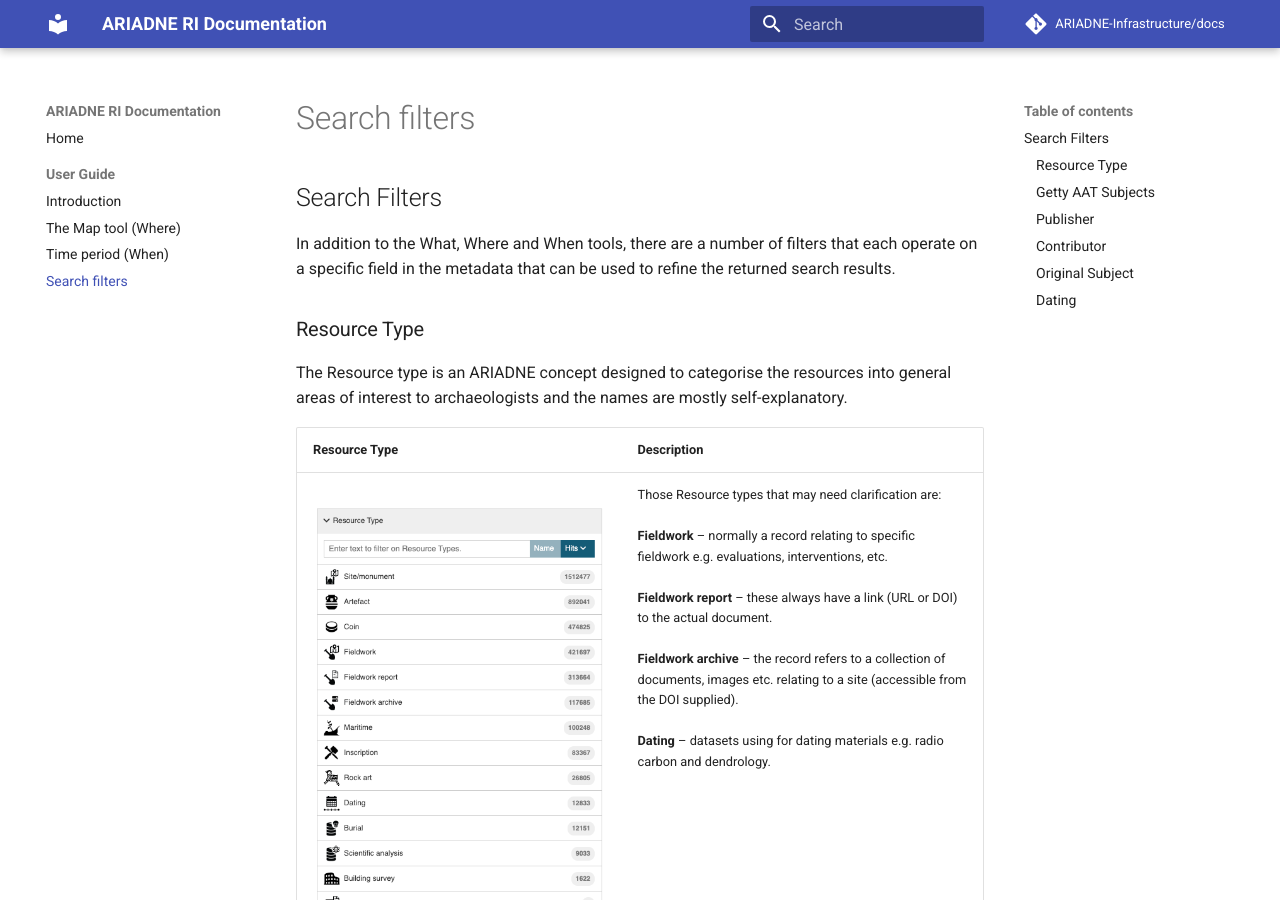
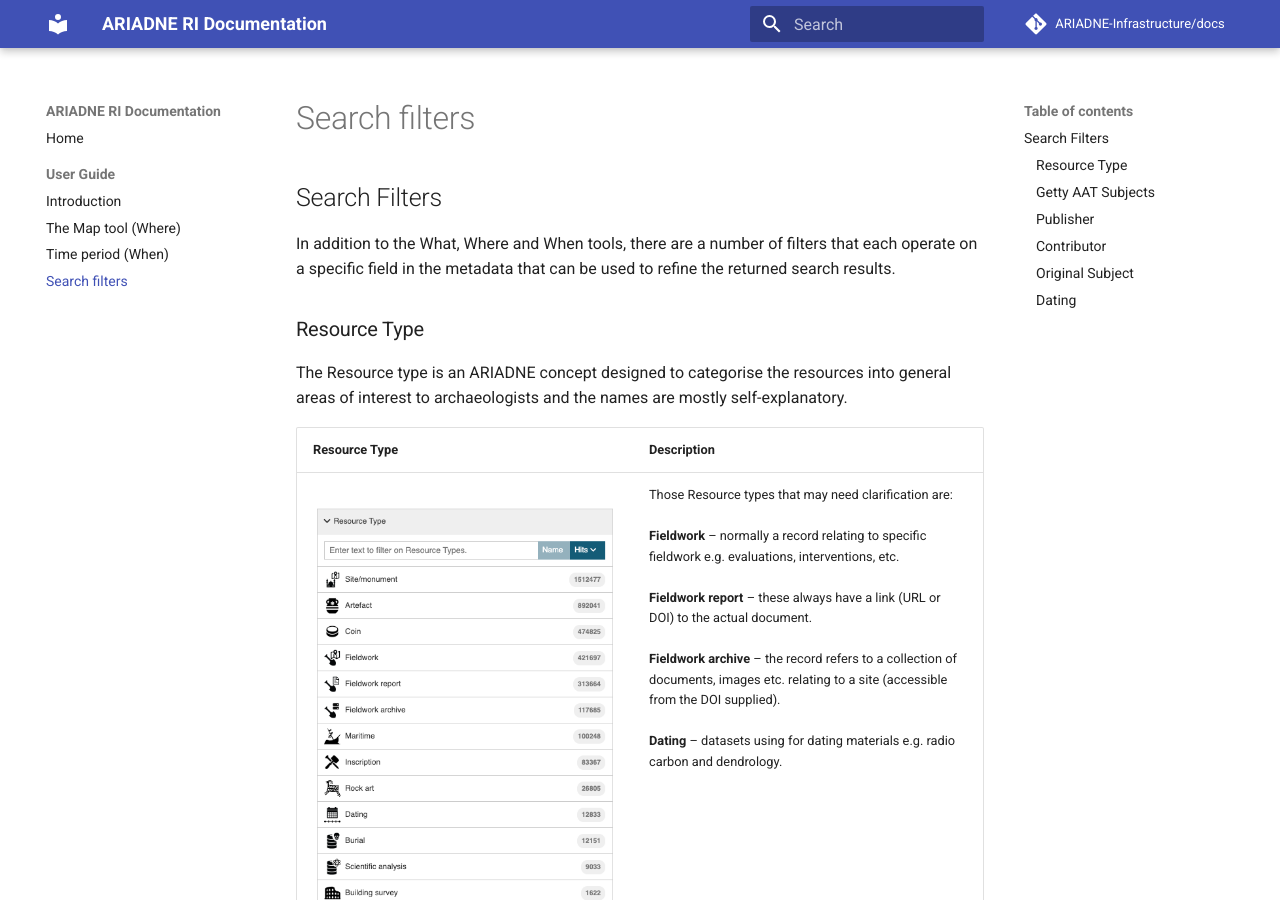
Before and after one commit to uoy-ads/hsds-data-catalogue-docs, an MkDocs documentation site: the page built from docs/Portal_User_Guide/Section-4_Search_Filters.md, in a window 1280 px wide and 900 px high. Built offline with MkDocs 1.6.1 and Material for MkDocs 9.7.7, drawn with Linux system fonts in a browser that asks for light colours; comment, search, counter and statistics services are not loaded.

Commit message:
Update Section-4_Search_Filters.md

```diff
--- a/docs/Portal_User_Guide/Section-4_Search_Filters.md
+++ b/docs/Portal_User_Guide/Section-4_Search_Filters.md
@@ -8,7 +8,7 @@
 
 | Resource Type | Description |
 | ----------- | ----------- |
-| &nbsp;&nbsp;&nbsp;&nbsp;&nbsp;&nbsp;&nbsp;&nbsp;&nbsp;&nbsp;&nbsp;&nbsp;&nbsp;&nbsp;&nbsp;&nbsp;&nbsp;&nbsp;&nbsp;&nbsp;&nbsp;&nbsp;&nbsp;&nbsp;&nbsp;&nbsp;&nbsp;&nbsp;&nbsp;&nbsp;&nbsp;&nbsp;&nbsp;&nbsp;&nbsp;&nbsp;&nbsp;&nbsp;&nbsp;&nbsp;&nbsp;&nbsp;&nbsp;&nbsp;&nbsp;&nbsp;&nbsp;&nbsp;&nbsp;&nbsp;&nbsp;&nbsp;&nbsp;&nbsp;&nbsp;&nbsp;&nbsp;&nbsp;&nbsp;<Br>![image](../assets/21-Resource-types.png) | Those Resource types that may need clarification are: <Br><Br>**Fieldwork** – normally a record relating to specific fieldwork e.g. evaluations, interventions, etc. <Br><Br>**Fieldwork report** – these always have a link (URL or DOI) to the actual document.<Br><Br>**Fieldwork archive** – the record refers to a collection of documents, images etc. relating to a site (accessible from the DOI supplied).<Br><Br>**Dating** – datasets using for dating materials e.g. radio carbon and dendrology. |
+| &nbsp;&nbsp;&nbsp;&nbsp;&nbsp;&nbsp;&nbsp;&nbsp;&nbsp;&nbsp;&nbsp;&nbsp;&nbsp;&nbsp;&nbsp;&nbsp;&nbsp;&nbsp;&nbsp;&nbsp;&nbsp;&nbsp;&nbsp;&nbsp;&nbsp;&nbsp;&nbsp;&nbsp;&nbsp;&nbsp;&nbsp;&nbsp;&nbsp;&nbsp;&nbsp;&nbsp;&nbsp;&nbsp;&nbsp;&nbsp;&nbsp;&nbsp;&nbsp;&nbsp;&nbsp;&nbsp;&nbsp;&nbsp;&nbsp;&nbsp;&nbsp;&nbsp;&nbsp;&nbsp;&nbsp;&nbsp;&nbsp;&nbsp;&nbsp;&nbsp;&nbsp;&nbsp;&nbsp;&nbsp;&nbsp;&nbsp;&nbsp;<Br>![image](../assets/21-Resource-types.png) | Those Resource types that may need clarification are: <Br><Br>**Fieldwork** – normally a record relating to specific fieldwork e.g. evaluations, interventions, etc. <Br><Br>**Fieldwork report** – these always have a link (URL or DOI) to the actual document.<Br><Br>**Fieldwork archive** – the record refers to a collection of documents, images etc. relating to a site (accessible from the DOI supplied).<Br><Br>**Dating** – datasets using for dating materials e.g. radio carbon and dendrology. |
 
 More than one Resource type can be selected but note that the default operator on terms within a filter is ‘AND’ so this will only result in records being found where all the selected terms have been used. For example, all “Maritime” resources are also classified as Resource type “Site/monument” so combining both Resource types has the same result as selecting just ”Maritime” (this is logical as currently the maritime records relate to ship wrecks). Conversely, Resource type  “Artefacts” and “Coins” have been applied separately and the only record that is returned matching both Resource types is the Collection record for the Portable Antiquities Scheme. In most cases, this filter is useful for excluding records that do not match the specified Resource type.
 
```
